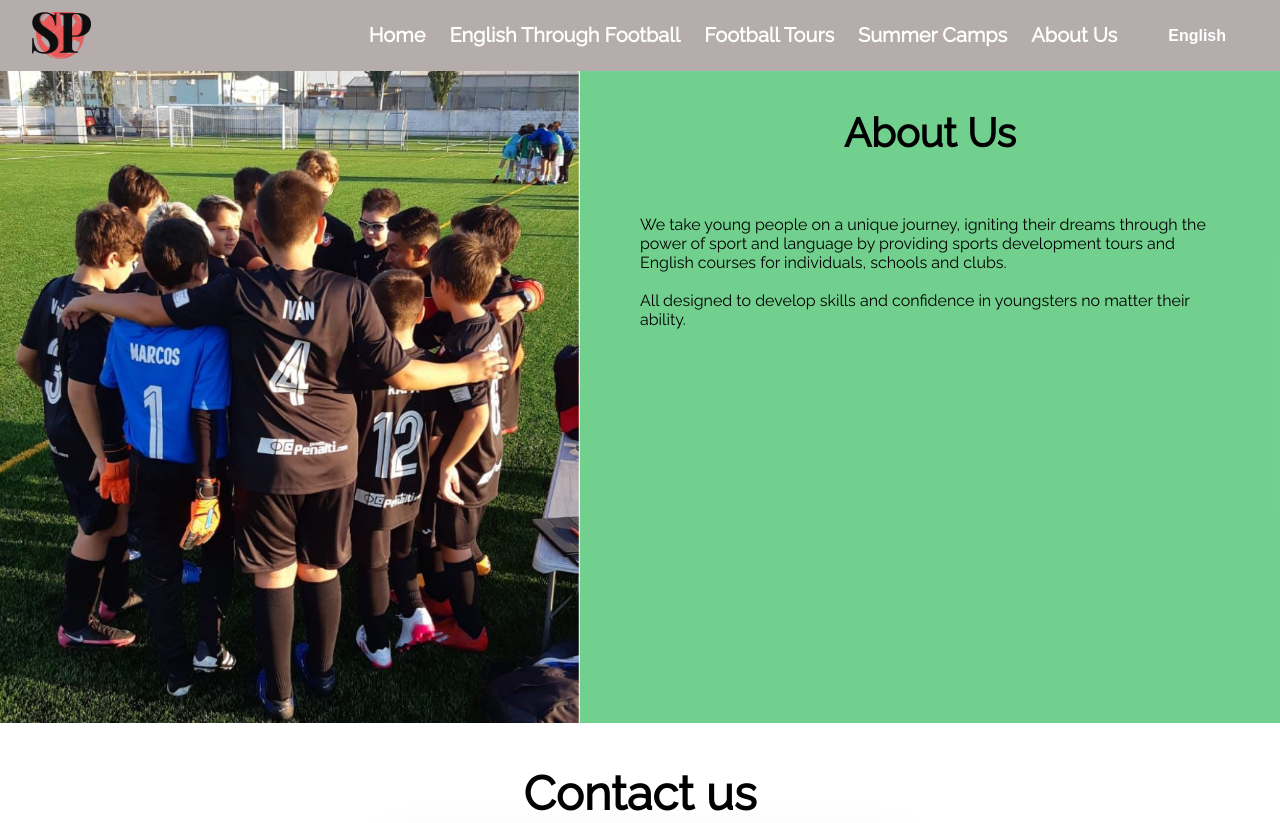
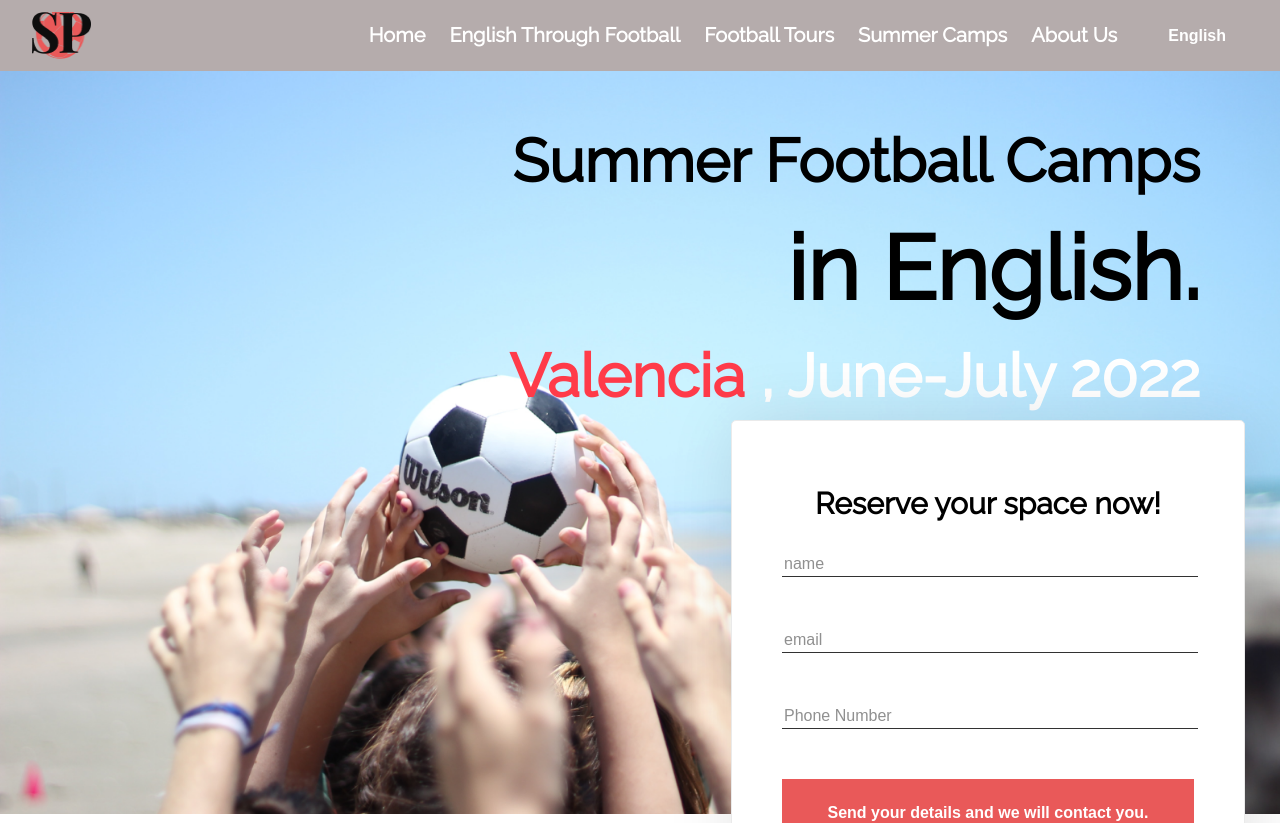
Before and after one commit to mubeenhassan/engilsh-teaching, a React (Create React App) app: page / in a window 1280 px wide. Shown: the top 823 px of the page. Built offline with nearby package versions, Linux system fonts and the light colour scheme; some icons are missing.

Commit message:
adding link to router

```diff
--- a/src/App.js
+++ b/src/App.js
@@ -1,5 +1,7 @@
 import React from "react"
 import { useTranslation } from "react-i18next"
+import { BrowserRouter, Route, Routes, Switch } from "react-router-dom"
+
 import Home from "./pages/home"
 import Header from "./layout/header"
 import Footer from "./layout/footer"
@@ -12,15 +14,17 @@ function App() {
   const { t } = useTranslation()
 
   return (
-    <div className="App-container">
+    <BrowserRouter>
       <Header t={t} />
-      {/* <EnglishThroughFootball t={t} /> */}
-      {/* <FootballTour t={t} /> */}
-      {/* <SummperCamp t={t} /> */}
-      <AboutUs t={t} />
-      {/* <Home t={t} /> */}
+      <Routes>
+        <Route path="/" element={<Home t={t} />} />
+        <Route path="/learn" element={<EnglishThroughFootball t={t} />} />
+        <Route path="/tour" element={<FootballTour t={t} />} />
+        <Route path="/summer-camp" element={<SummperCamp t={t} />} />
+        <Route path="/about" element={<AboutUs t={t} />} />
+      </Routes>
       <Footer t={t} />
-    </div>
+    </BrowserRouter>
   )
 }
 
--- a/src/layout/header/index.js
+++ b/src/layout/header/index.js
@@ -11,19 +11,19 @@ const NAN_ITEM = [
   },
   {
     menu: "english_through_football",
-    href: "/",
+    href: "learn",
   },
   {
     menu: "football_tours",
-    href: "/",
+    href: "tour",
   },
   {
     menu: "summer_camps",
-    href: "/",
+    href: "summer-camp",
   },
   {
     menu: "about_us",
-    href: "/",
+    href: "about",
   },
 ]
 
```
